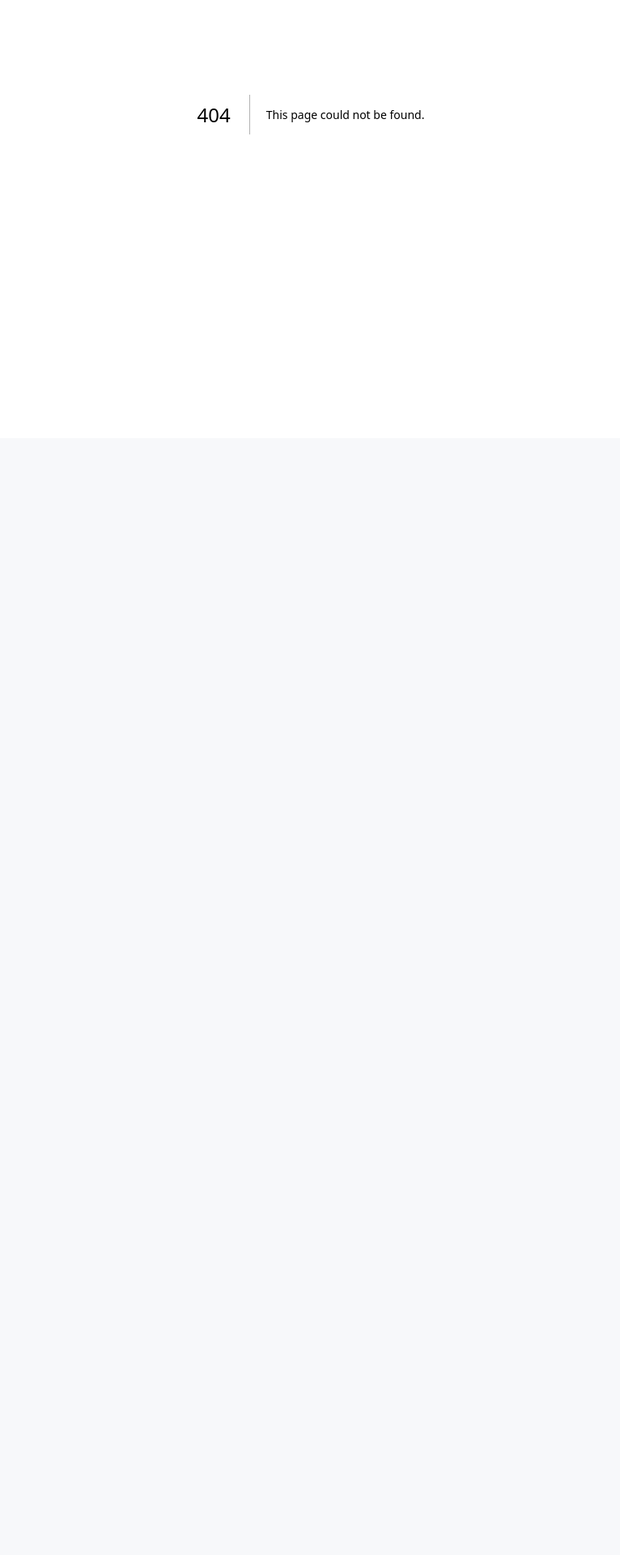
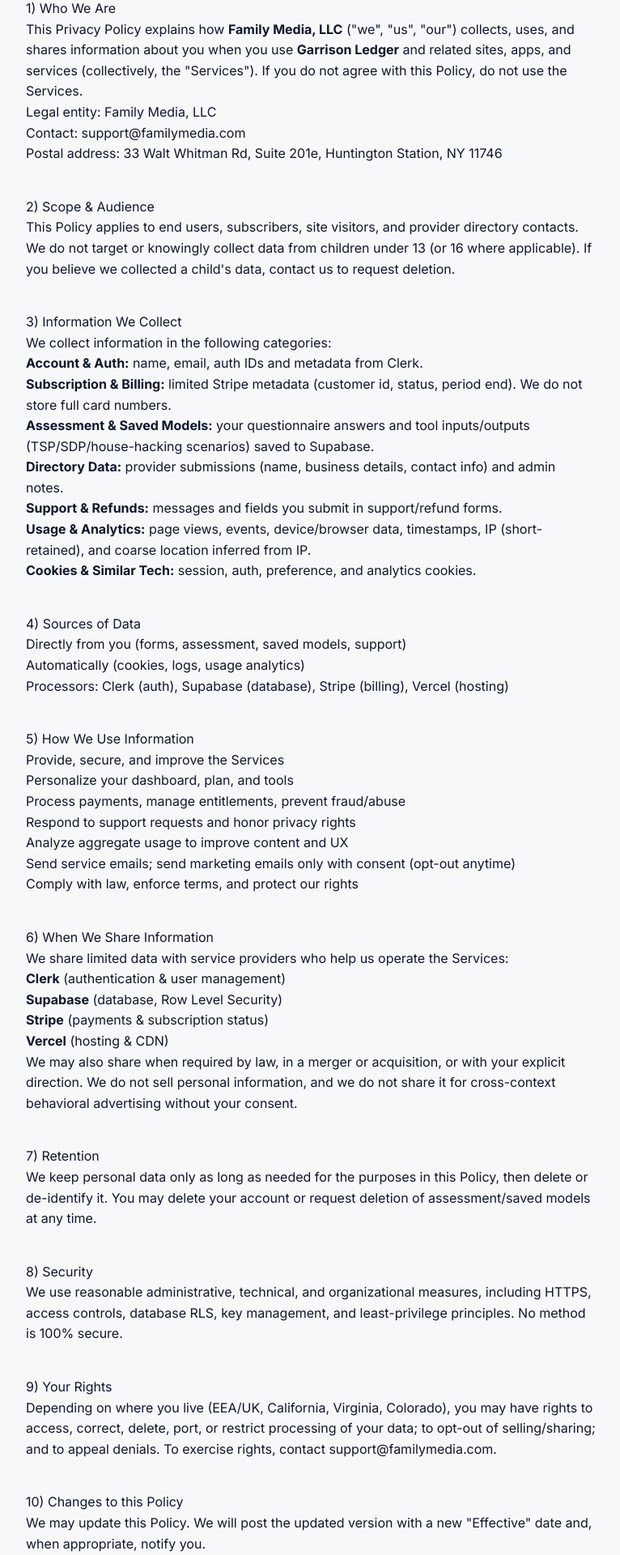
Before and after one commit to slimmugnai-oss/garrison-ledger, a Next.js app: page /privacy in a window 1280 px wide. Before the commit this address had no page. Shown: the part 259-2179 px from the top of the page at 81% size, without its empty margins (256-1022 px from the left). Before the commit the page ends 800 px from the top, so only its background shows below. Built offline with nearby package versions, Linux system fonts and the light colour scheme; no server answers.

Commit message:
Add: Privacy Policy page with comprehensive legal disclosures

```diff
--- /dev/null
+++ b/app/privacy/page.tsx
@@ -0,0 +1,120 @@
+import LegalLayout from "@/app/components/legal/LegalLayout";
+
+export default function PrivacyPage() {
+  return (
+    <LegalLayout title="Privacy Policy">
+      <section id="who-we-are">
+        <h2>1) Who We Are</h2>
+        <p>
+          This Privacy Policy explains how <strong>Family Media, LLC</strong> (&quot;we&quot;, &quot;us&quot;, &quot;our&quot;) collects,
+          uses, and shares information about you when you use <strong>Garrison Ledger</strong> and related sites,
+          apps, and services (collectively, the &quot;Services&quot;). If you do not agree with this Policy, do not use the Services.
+        </p>
+        <ul>
+          <li>Legal entity: Family Media, LLC</li>
+          <li>Contact: <a href="mailto:support@familymedia.com">support@familymedia.com</a></li>
+          <li>Postal address: 33 Walt Whitman Rd, Suite 201e, Huntington Station, NY 11746</li>
+        </ul>
+      </section>
+
+      <section id="scope">
+        <h2>2) Scope & Audience</h2>
+        <p>
+          This Policy applies to end users, subscribers, site visitors, and provider directory contacts.
+          We do not target or knowingly collect data from children under 13 (or 16 where applicable). If you believe
+          we collected a child&apos;s data, contact us to request deletion.
+        </p>
+      </section>
+
+      <section id="info-we-collect">
+        <h2>3) Information We Collect</h2>
+        <p>We collect information in the following categories:</p>
+        <ul>
+          <li><strong>Account & Auth:</strong> name, email, auth IDs and metadata from Clerk.</li>
+          <li><strong>Subscription & Billing:</strong> limited Stripe metadata (customer id, status, period end). We do not store full card numbers.</li>
+          <li><strong>Assessment & Saved Models:</strong> your questionnaire answers and tool inputs/outputs (TSP/SDP/house-hacking scenarios) saved to Supabase.</li>
+          <li><strong>Directory Data:</strong> provider submissions (name, business details, contact info) and admin notes.</li>
+          <li><strong>Support & Refunds:</strong> messages and fields you submit in support/refund forms.</li>
+          <li><strong>Usage & Analytics:</strong> page views, events, device/browser data, timestamps, IP (short-retained), and coarse location inferred from IP.</li>
+          <li><strong>Cookies & Similar Tech:</strong> session, auth, preference, and analytics cookies.</li>
+        </ul>
+      </section>
+
+      <section id="sources">
+        <h2>4) Sources of Data</h2>
+        <ul>
+          <li>Directly from you (forms, assessment, saved models, support)</li>
+          <li>Automatically (cookies, logs, usage analytics)</li>
+          <li>Processors: Clerk (auth), Supabase (database), Stripe (billing), Vercel (hosting)</li>
+        </ul>
+      </section>
+
+      <section id="how-we-use">
+        <h2>5) How We Use Information</h2>
+        <ul>
+          <li>Provide, secure, and improve the Services</li>
+          <li>Personalize your dashboard, plan, and tools</li>
+          <li>Process payments, manage entitlements, prevent fraud/abuse</li>
+          <li>Respond to support requests and honor privacy rights</li>
+          <li>Analyze aggregate usage to improve content and UX</li>
+          <li>Send service emails; send marketing emails only with consent (opt-out anytime)</li>
+          <li>Comply with law, enforce terms, and protect our rights</li>
+        </ul>
+      </section>
+
+      <section id="sharing">
+        <h2>6) When We Share Information</h2>
+        <p>We share limited data with service providers who help us operate the Services:</p>
+        <ul>
+          <li><strong>Clerk</strong> (authentication & user management)</li>
+          <li><strong>Supabase</strong> (database, Row Level Security)</li>
+          <li><strong>Stripe</strong> (payments & subscription status)</li>
+          <li><strong>Vercel</strong> (hosting & CDN)</li>
+        </ul>
+        <p>
+          We may also share when required by law, in a merger or acquisition, or with your explicit direction.
+          We do not sell personal information, and we do not share it for cross-context behavioral advertising without your consent.
+        </p>
+      </section>
+
+      <section id="retention">
+        <h2>7) Retention</h2>
+        <p>
+          We keep personal data only as long as needed for the purposes in this Policy, then delete or de-identify it.
+          You may delete your account or request deletion of assessment/saved models at any time.
+        </p>
+      </section>
+
+      <section id="security">
+        <h2>8) Security</h2>
+        <p>
+          We use reasonable administrative, technical, and organizational measures, including HTTPS, access controls,
+          database RLS, key management, and least-privilege principles. No method is 100% secure.
+        </p>
+      </section>
+
+      <section id="your-rights">
+        <h2>9) Your Rights</h2>
+        <p>
+          Depending on where you live (EEA/UK, California, Virginia, Colorado), you may have rights to access,
+          correct, delete, port, or restrict processing of your data; to opt-out of selling/sharing; and to appeal denials.
+          To exercise rights, contact <a href="mailto:support@familymedia.com">support@familymedia.com</a>.
+        </p>
+      </section>
+
+      <section id="changes">
+        <h2>10) Changes to this Policy</h2>
+        <p>
+          We may update this Policy. We will post the updated version with a new &quot;Effective&quot; date and, when appropriate, notify you.
+        </p>
+      </section>
+
+      <section id="contact">
+        <h2>11) Contact</h2>
+        <p>
+          Questions or requests: <a href="mailto:support@familymedia.com">support@familymedia.com</a>
+        </p>
+      </section>
+    </LegalLayout>
+  );
+}
```
